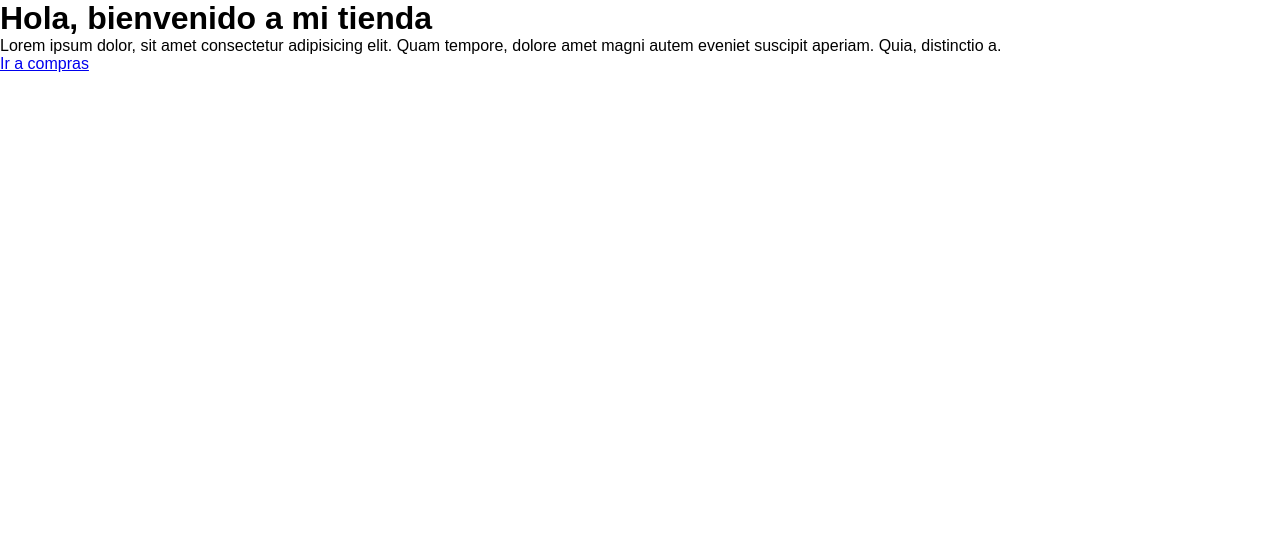
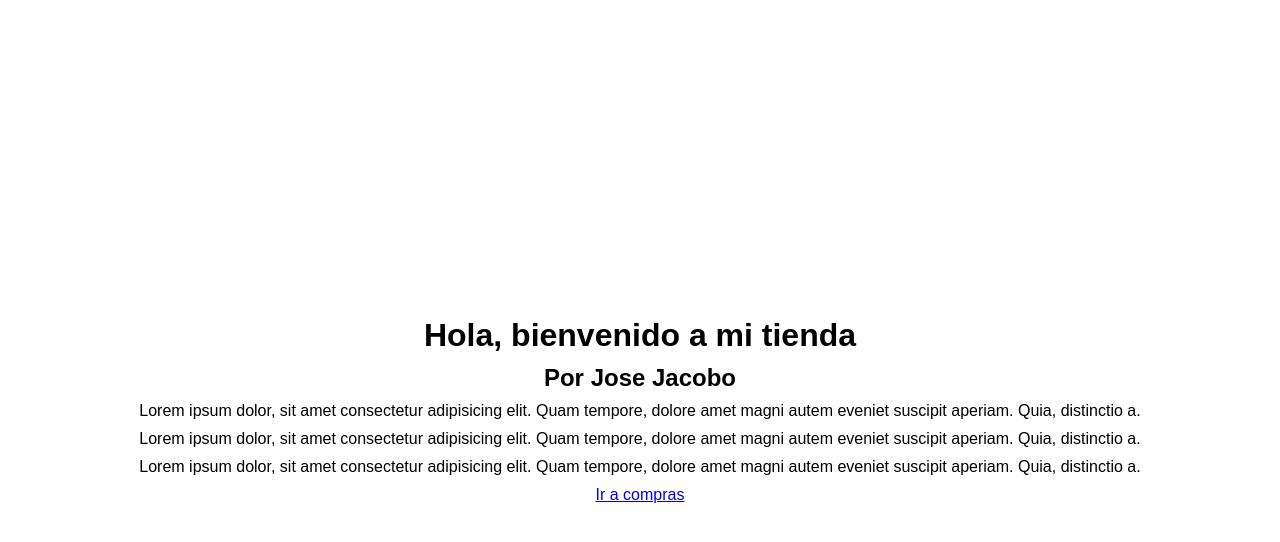
Before and after one commit to Jose-J-S/tiendarandom, a plain HTML site: page index.html in a window 1280 px wide. Drawn offline with Linux system fonts and the light colour scheme.

Commit message:
Portada actualizada

```diff
--- a/css/estilos.css
+++ b/css/estilos.css
@@ -1,6 +1,14 @@
 * {
-  margin: 0;
+  margin: 5px;
   padding: 0;
   box-sizing: border-box;
   font-family: Arial, Helvetica, sans-serif;
 }
+
+body {
+  height: 100vh;
+  display: flex;
+  flex-direction: column;
+  justify-content: center;
+  align-items: center;
+}
--- a/index.html
+++ b/index.html
@@ -11,9 +11,18 @@
 
 <body>
   <h1>Hola, bienvenido a mi tienda</h1>
+  <h2>Por Jose Jacobo</h2>
+
   <p>Lorem ipsum dolor, sit amet consectetur adipisicing elit. Quam tempore, dolore amet magni autem eveniet suscipit
     aperiam. Quia, distinctio a.
   </p>
+  <p>Lorem ipsum dolor, sit amet consectetur adipisicing elit. Quam tempore, dolore amet magni autem eveniet suscipit
+    aperiam. Quia, distinctio a.
+  </p>
+  <p>Lorem ipsum dolor, sit amet consectetur adipisicing elit. Quam tempore, dolore amet magni autem eveniet suscipit
+    aperiam. Quia, distinctio a.
+  </p>
+
   <a href="https://youtu.be" target="_blank">Ir a compras</a>
 
   <script src="./js/funciones.js"></script>
```
